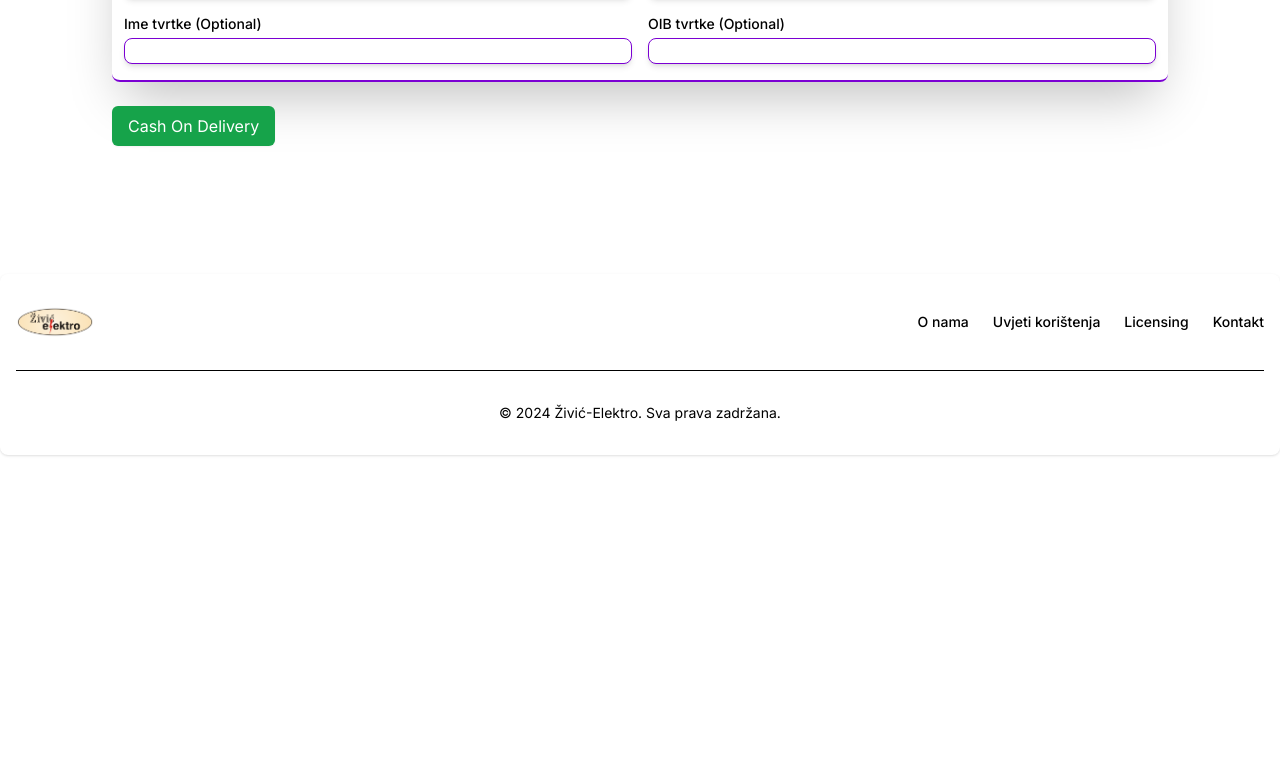
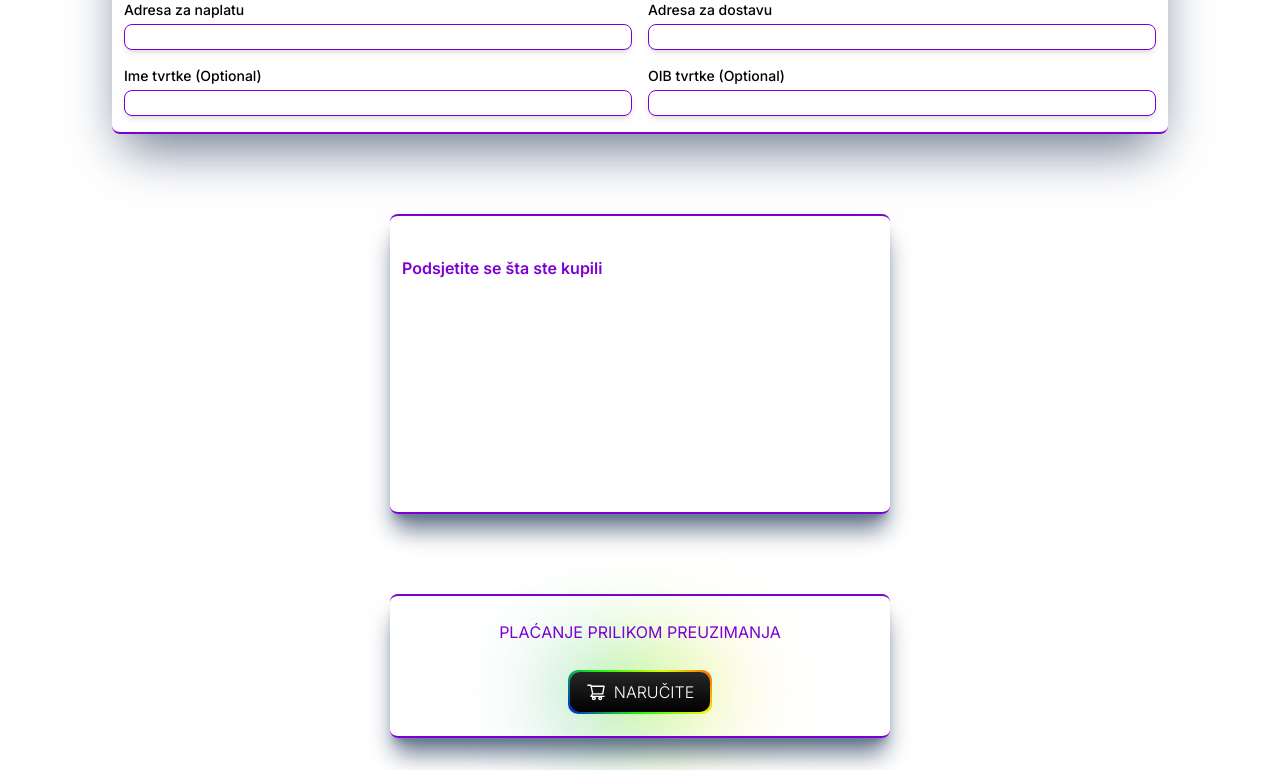
Before and after one commit to darkohedgehog/zivic-elektro-strapi, a Next.js app in the folder frontend/: page /payment-cash in a window 1280 px wide. Shown: the part 370-1140 px from the top of the page. Before the commit the page ends 841 px from the top, so only its background shows below. Built offline with nearby package versions, Linux system fonts and the light colour scheme; no server answers.

Commit message:
Modified styles

```diff
--- a/frontend/src/app/cart/page.jsx
+++ b/frontend/src/app/cart/page.jsx
@@ -8,6 +8,7 @@ import GlobalApi from '@/app/utils/GlobalApi';
 import { useUser } from '@clerk/nextjs';
 import { GiPayMoney } from "react-icons/gi";
 import { TbTransactionEuro } from "react-icons/tb";
+import { FaCcMastercard } from "react-icons/fa";
 import { CartContext } from '../context/CartContent';
 
 
@@ -255,7 +256,7 @@ const CartPage = () => {
                       className="text-[#F7F7F7] bg-accent hover:bg-[#C9A0DC] focus:ring-4
                       focus:outline-none focus:ring-[#9A4EAE] font-medium rounded-lg
                       text-[12px] px-4 py-2 text-center dark:bg-accent dark:hover:bg-[#C9A0DC] dark:focus:ring-blue-800 transition ml-2 shadow-lg flex gap-x-2 justify-center items-center"
-                    ><TbTransactionEuro className='w-6 h-6' />
+                    ><FaCcMastercard className='w-6 h-6' />
                       Plaćanje karticom
                     </Link>
                   </div>
--- a/frontend/src/app/globals.css
+++ b/frontend/src/app/globals.css
@@ -23,3 +23,54 @@ body {
       background-image: radial-gradient(circle farthest-corner at 10% 20%, rgba(151,41,247,1) 0%, rgba(24,22,39,1) 90%);
     }
   }*/
+  .button {
+    width: 140px;
+    height: 40px;
+    display: flex;
+    align-items: center;
+    justify-content: center;
+    gap: 10px;
+    padding: 0px 15px;
+    background-color: red;
+    border-radius: 10px;
+    border: none;
+    color: white;
+    position: relative;
+    cursor: pointer;
+    font-weight: 900;
+    transition-duration: .2s;
+    background: linear-gradient(0deg, #000, #272727);
+  }
+
+  .button:before, .button:after {
+    content: '';
+    position: absolute;
+    left: -2px;
+    top: -2px;
+    border-radius: 10px;
+    background: linear-gradient(45deg, #fb0094, #0000ff, #00ff00,#ffff00, #ff0000, #fb0094,
+          #0000ff, #00ff00,#ffff00, #ff0000);
+    background-size: 400%;
+    width: calc(100% + 4px);
+    height: calc(100% + 4px);
+    z-index: -1;
+    animation: steam 20s linear infinite;
+  }
+
+  @keyframes steam {
+    0% {
+      background-position: 0 0;
+    }
+
+    50% {
+      background-position: 400% 0;
+    }
+
+    100% {
+      background-position: 0 0;
+    }
+  }
+
+  .button:after {
+    filter: blur(50px);
+  }
--- a/frontend/src/app/payment-banktransfer/page.jsx
+++ b/frontend/src/app/payment-banktransfer/page.jsx
@@ -8,6 +8,8 @@ import jsPDF from 'jspdf';
 import bwipjs from 'bwip-js';
 import CustomerForm from '../../components/checkout/CostumerForm';
 import CartPreview from '@/components/cart/CartPreview';
+import { VscFilePdf } from "react-icons/vsc";
+import { AiOutlineShoppingCart } from "react-icons/ai";
 
 
 const BankTransfer = () => {
@@ -274,7 +276,7 @@ const BankTransfer = () => {
       <form>
       <CustomerForm orderData={orderData} handleChange={handleChange} />
       </form>
-      <div className='flex flex-col my-20 h-[300px] w-full sm:w-[300px] border-y-2 border-accent dark:border-accentDark rounded-lg shadow-xl dark:shadow-gray z-20 mx-auto'>
+      <div className='flex flex-col my-20 h-[300px] w-full sm:w-[500px] border-y-2 border-accent dark:border-accentDark rounded-lg shadow-xl shadow-slate-500 dark:shadow-gray z-20 mx-auto'>
          <div className='mx-3 mt-4 overflow-auto'>
         <h3 className='mx-auto my-6 font-semibold text-accent dark:text-accentDark'>
           Podsjetite se šta ste kupili
@@ -283,8 +285,8 @@ const BankTransfer = () => {
         </div>
        </div>
       <div className="mt-6">
-        <div className='flex flex-col my-20 h-full w-full sm:w-[300px] border-y-2 border-accent dark:border-accentDark rounded-lg shadow-xl dark:shadow-gray z-20 mx-auto text-accent dark:text-accentDark'>
-        <h2 className="text-xl font-semibold mx-auto my-3">Podaci za uplatu:</h2>
+        <div className='flex flex-col my-20 h-full w-full sm:w-[500px] border-y-2 border-accent dark:border-accentDark rounded-lg shadow-xl shadow-slate-500 dark:shadow-gray z-20 mx-auto text-accent dark:text-accentDark'>
+        <h2 className="text-xl font-semibold mx-auto my-4">Podaci za uplatu:</h2>
         <p className='mx-3 text-sm mb-3'>Molimo da uplatite iznos sa Vaše narudžbe na:</p>
         <ul className="list-disc mx-5">
           <li className='mx-auto my-2'>Živić-Elektro j.d.o.o.</li>
@@ -294,20 +296,27 @@ const BankTransfer = () => {
           <li>Ukupan iznos za uplatu: <span>{orderData.totalAmount.toFixed(2)}€</span></li>
         </ul>
         </div>
+        <div className='flex flex-col my-20 h-full w-full sm:w-[500px] border-y-2 border-accent dark:border-accentDark rounded-lg shadow-xl shadow-slate-500 dark:shadow-gray z-20 mx-auto text-accent dark:text-accentDark'>
         <div className="mt-6">
-          <div className='mb-6'>
-            Ili jednostavno generišite PDF uplatnicu i skenirajte kod vašom m-banking aplikacijom
+          <div className='mx-3 text-sm mb-3'>
+            Ili jednostavno generišite PDF uplatnicu i skenirajte kod vašom aplikacijom za internet bankarstvo
           </div>
-          <button type="button" className="bg-blue-600 text-white px-4 py-2 rounded-md shadow-sm hover:bg-blue-700" onClick={generatePDF}>
-            Uplatnica
+        </div>
+        <div className='my-6 mx-auto'>
+          <button type="button" className="button" onClick={generatePDF}>
+            <span className='mx-auto font-light uppercase flex gap-2'>
+              <VscFilePdf className='h-5 w-5' />
+              Uplatnica</span>
+          </button>
+          </div>
+        <div className='my-6 mx-auto'>
+        <button type="button" className="button" onClick={handlePayment}>
+            <span className='mx-auto font-light uppercase flex gap-2'>
+            <AiOutlineShoppingCart className='h-5 w-5' />
+              Naručite</span>
           </button>
         </div>
-        <div className='mt-6'>
-        <button type="button" className="bg-yellow-600 text-white px-4 py-2 rounded-md shadow-sm hover:bg-yellow-700" onClick={handlePayment}>
-            Potvrdite
-          </button>
         </div>
-        <p className="mt-4">Please use your Order ID as the payment reference.</p>
       </div>
     </div>
   );
--- a/frontend/src/app/payment-cash/page.jsx
+++ b/frontend/src/app/payment-cash/page.jsx
@@ -5,6 +5,8 @@ import GlobalApi from '@/app/utils/GlobalApi';
 import { useRouter } from 'next/navigation';
 import { useUser } from '@clerk/nextjs';
 import CostumerForm from '@/components/checkout/CostumerForm';
+import CartPreview from '@/components/cart/CartPreview';
+import { AiOutlineShoppingCart } from "react-icons/ai";
 
 const CashOnDelivery = () => {
   const { cart, setCart } = useContext(CartContext);
@@ -121,15 +123,39 @@ const CashOnDelivery = () => {
 
   return (
     <div className="container mx-auto p-28">
-      <h1 className="text-2xl font-bold mb-6">Checkout</h1>
+     <h1
+      className="text-2xl font-bold mb-6 flex justify-center items-center text-accent dark:text-accentDark uppercase">
+        Plaćanje
+        </h1>
+      <h2 className='text-xl font-semibold mb-6 flex justify-center items-center text-accent dark:text-accentDark uppercase'
+      >Molimo popunite Vaše podatke
+      </h2>
       <form>
       <CostumerForm orderData={orderData} handleChange={handleChange} />
       </form>
+      <div className='flex flex-col my-20 h-[300px] w-full sm:w-[500px] border-y-2 border-accent dark:border-accentDark rounded-lg shadow-xl shadow-slate-500 dark:shadow-gray z-20 mx-auto'>
+         <div className='mx-3 mt-4 overflow-auto'>
+        <h3 className='mx-auto my-6 font-semibold text-accent dark:text-accentDark'>
+          Podsjetite se šta ste kupili
+        </h3>
+       <CartPreview />
+        </div>
+       </div>
       <div className="mt-6">
-          <button type="button" className="bg-green-600 text-white px-4 py-2 rounded-md shadow-sm hover:bg-green-700" onClick={handlePayment}>
-            Cash On Delivery
+
+        <div className='flex flex-col my-20 h-full w-full sm:w-[500px] border-y-2 border-accent dark:border-accentDark rounded-lg shadow-xl shadow-slate-500 dark:shadow-gray z-20 mx-auto text-accent dark:text-accentDark'>
+        <div className='my-6 mx-auto flex flex-col items-center justify-center'>
+          <div className='flex mb-7 mx-auto justify-center items-center uppercase'>
+            Plaćanje prilikom preuzimanja
+            </div>
+        <button type="button" className="button" onClick={handlePayment}>
+            <span className='mx-auto font-light uppercase flex gap-2 justify-center items-center'>
+            <AiOutlineShoppingCart className='h-5 w-5' />
+              Naručite</span>
           </button>
         </div>
+        </div>
+      </div>
     </div>
   );
 };
--- a/frontend/src/components/cart/Cart.jsx
+++ b/frontend/src/components/cart/Cart.jsx
@@ -1,10 +1,12 @@
 "use client";
-import React from 'react';
+import React, { useContext } from 'react';
 import Link from 'next/link';
 import CartPreview from './CartPreview';
+import { CartContext } from '@/app/context/CartContent';
 
 
-const Cart = (cart) => {
+const Cart = () => {
+  const { cart } = useContext(CartContext);
 
 
   return (
--- a/frontend/src/components/checkout/CostumerForm.jsx
+++ b/frontend/src/components/checkout/CostumerForm.jsx
@@ -2,7 +2,7 @@ import React from 'react'
 
 const CostumerForm = ({orderData, handleChange}) => {
   return (
-    <div className='mt-5 block w-full h-full border-y-2 border-accent dark:border-accentDark rounded-lg shadow-2xl dark:shadow-gray'>
+    <div className='mt-5 block w-full h-full border-y-2 border-accent dark:border-accentDark rounded-lg shadow-2xl shadow-slate-500 dark:shadow-gray'>
         <div className="grid grid-cols-1 md:grid-cols-2 gap-4 mx-3 my-4">
           <div>
             <label className="block text-sm font-medium text-gray-700">Vaše ime</label>
```
Also changed, not shown: 1 other file (tests, documents, lock files or other folders).
